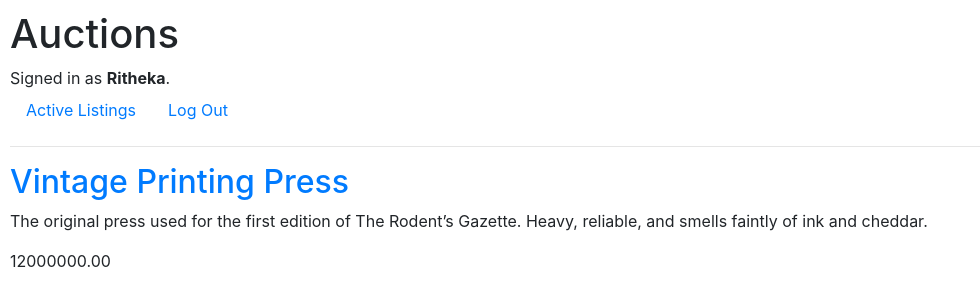
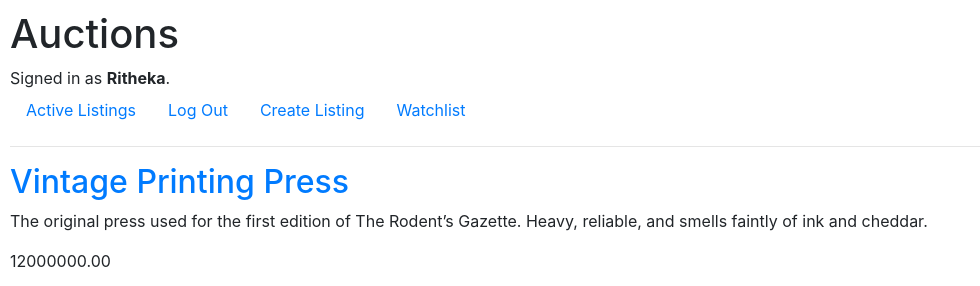
Before and after one commit to rithekasudhakar3-sketch/COMMERCE_CS50, a Django app: page /homepage in a window 1280 px wide. Shown: the top 286 px of the page, without its empty margins (0-980 px from the left). Run offline with Django 3.2, Linux system fonts and the light colour scheme; a user stored in the database is signed in; data comes from the database, SQL or seed files in the repository; both versions use the stored data as it was after the commit; some libraries are stand-ins or nearby versions.

Commit message:
new feature added

```diff
--- a/auctions/models.py
+++ b/auctions/models.py
@@ -54,8 +54,6 @@ class Comment(models.Model):
               return self.amount
 
 class WatchList(models.Model):
-                        # WHO is watching?
-                        owner = models.ForeignKey(User, on_delete=models.CASCADE,null=True, blank=True)
+                        owner = models.ForeignKey(User, on_delete=models.CASCADE)
 
-                        # WHAT are they watching?
-                        listing = models.ForeignKey(Listing, on_delete=models.CASCADE, null=True, blank=True)
+                        listing = models.ForeignKey(Listing, on_delete=models.CASCADE,null = True)
--- /dev/null
+++ b/auctions/templates/auctions/close.html
@@ -0,0 +1,6 @@
+{% extends "auctions/layout.html" %}
+
+{% block body %}
+  <p>Winner is {{winner}} </p>
+  <p>{{listing.title}}</p>
+{% endblock %}
--- a/auctions/templates/auctions/index.html
+++ b/auctions/templates/auctions/index.html
@@ -1,6 +1,6 @@
 {% extends "auctions/layout.html" %}
 
 {% block body %}
-<h2><a href="{% url 'listing' %}">Active Listings</a></h2>
+<h2><a href="{% url 'homepage'  %}">Active Listings</a></h2>
     TODO
 {% endblock %}
--- a/auctions/templates/auctions/layout.html
+++ b/auctions/templates/auctions/layout.html
@@ -20,10 +20,18 @@
             <li class="nav-item">
                 <a class="nav-link" href="{% url 'index' %}">Active Listings</a>
             </li>
+
+
             {% if user.is_authenticated %}
                 <li class="nav-item">
                     <a class="nav-link" href="{% url 'logout' %}">Log Out</a>
                 </li>
+                <li class="nav-item">
+                <a class="nav-link" href="{% url 'create' %}">Create Listing</a>
+               </li>
+               <li class="nav-item">
+                <a class="nav-link" href="{% url 'watchlist_page' %}">Watchlist</a>
+               </li>
             {% else %}
                 <li class="nav-item">
                     <a class="nav-link" href="{% url 'login' %}">Log In</a>
--- a/auctions/templates/auctions/listing.html
+++ b/auctions/templates/auctions/listing.html
@@ -5,7 +5,7 @@
     <h2>{{ listing.title }}</h2>
     {% if messages %}
     {% for message in messages %}
-        <div class="alert alert-{{ message.tags }}">
+        <div>
             {{ message }}
         </div>
     {% endfor %}
@@ -14,14 +14,22 @@
     <p>{{ listing.description }}</p>
     <p>{{ listing.current_price }}</p>
 
-    {% if listing.image_url %}
-        <img src="{{ listing.image_url }}" width="300">
+    {% if listing.image_URL %}
+        <img src="{{ listing.image_URL }}" width="300">
     {% endif %}
-
-        <form method="POST" action="{% url 'bidding' listing.id %}">
+    {%if listing.is_active == True%}
+    <form method="POST" action="{% url 'bidding' listing.id %}">
     {% csrf_token %}
     <input type="number" name="amount" placeholder="Enter bid">
     <button type="submit" name="bid_form">BID</button>
+    </form>
+    {%else%}
+    <p>BIDING IS CLOSED</p>
+    {%endif%}
+    <!--watchlist-->
+    <form method="POST" action="{% url 'watchlist' listing.id %}">
+    {% csrf_token %}
+    <button type="submit" name="watch_form">ADD TO WATCHLIST</button>
     </form>
 
 
@@ -43,12 +51,24 @@
         <p>{{ i.description }}</p>
         <p>{{ i.current_price }}</p>
 
+        {% if i.image_URL %}
+            <img src="{{ i.image_URL }}" width="300" style="margin-bottom : 10px">
+        {% endif %}
+        {%if i.is_active == True%}
         <form method="POST" action="{% url 'bidding' i.id %}">
         {% csrf_token %}
         <input type="number" name="amount" placeholder="Enter bid">
         <button type="submit" name="bid_form">BID</button>
-      </form>
-
+        </form>
+        {%else%}
+        <p>BIDING IS CLOSED</p>
+        {%endif%}
+      <p>Owner : {{ i.owner }}</p>
+            {%if i.owner ==  request.user%}
+        <a href="{% url 'close_auction' i.id %}">
+            <button>Close Auction</button>
+        </a>
+      {%endif%}
     {% endfor %}
 
 {% endif %}
--- a/auctions/urls.py
+++ b/auctions/urls.py
@@ -10,8 +10,10 @@ urlpatterns = [
     path("create",views.create_listing,name="create"),
     path("homepage", views.listing, name="homepage"),
     path("homepage/<int:id>/", views.listing, name="listing"),
+    path("watchlist/<int:id>/", views.watchlist_view, name="watchlist"),
+    path("watchlist/", views.watchlist_page, name="watchlist_page"),
     path("bidding/<int:id>/", views.bidding, name="bidding"),
-    path("watchlist/", views.watchlist_page, name="watchlist"),
-    path("watchlist/<int:id>/", views.watchlist_page, name="watchlist_view"),
+    path("close/<int:id>/", views.close_auction, name="close_auction"),
+
 
 ]
--- a/auctions/views.py
+++ b/auctions/views.py
@@ -97,7 +97,7 @@ def listing(request, id=None):
 def watchlist_view(request, id):
     listing = get_object_or_404(Listing, pk=id)
 
-    if request.method == "POST":
+    if request.method == "POST" and "watch_form" in request.POST:
         existing = WatchList.objects.filter(
             owner=request.user, listing=listing
         ).first()
@@ -107,8 +107,7 @@ def watchlist_view(request, id):
         else:
             WatchList.objects.create(owner=request.user, listing=listing)
 
-    return HttpResponseRedirect(reverse("listing", kwargs={'id': id}))
-
+    return redirect("listing", id=id)
 
 @login_required
 def watchlist_page(request):
@@ -155,3 +154,16 @@ def bidding(request, id):
             messages.error(request, f"Invalid bid: {form.errors}")
 
     return redirect("listing", id=id)
+
+@login_required
+def close_auction(request, id):
+    listing = get_object_or_404(Listing, id=id)
+
+    # Optional: only owner can close
+    if request.user != listing.owner:
+        return redirect("listing", id=id)
+
+    listing.is_active = False
+    listing.save()
+
+    return redirect("listing", id=id)
```
Also changed, not shown: auctions/forms.py (line endings or trailing spaces), auctions/migrations/0011_alter_watchlist_listing_alter_watchlist_owner_close.py (added), auctions/migrations/0012_alter_watchlist_listing.py (added), auctions/migrations/0013_delete_close.py (added), auctions/templates/auctions/photos/image.png (added), db.sqlite3.
